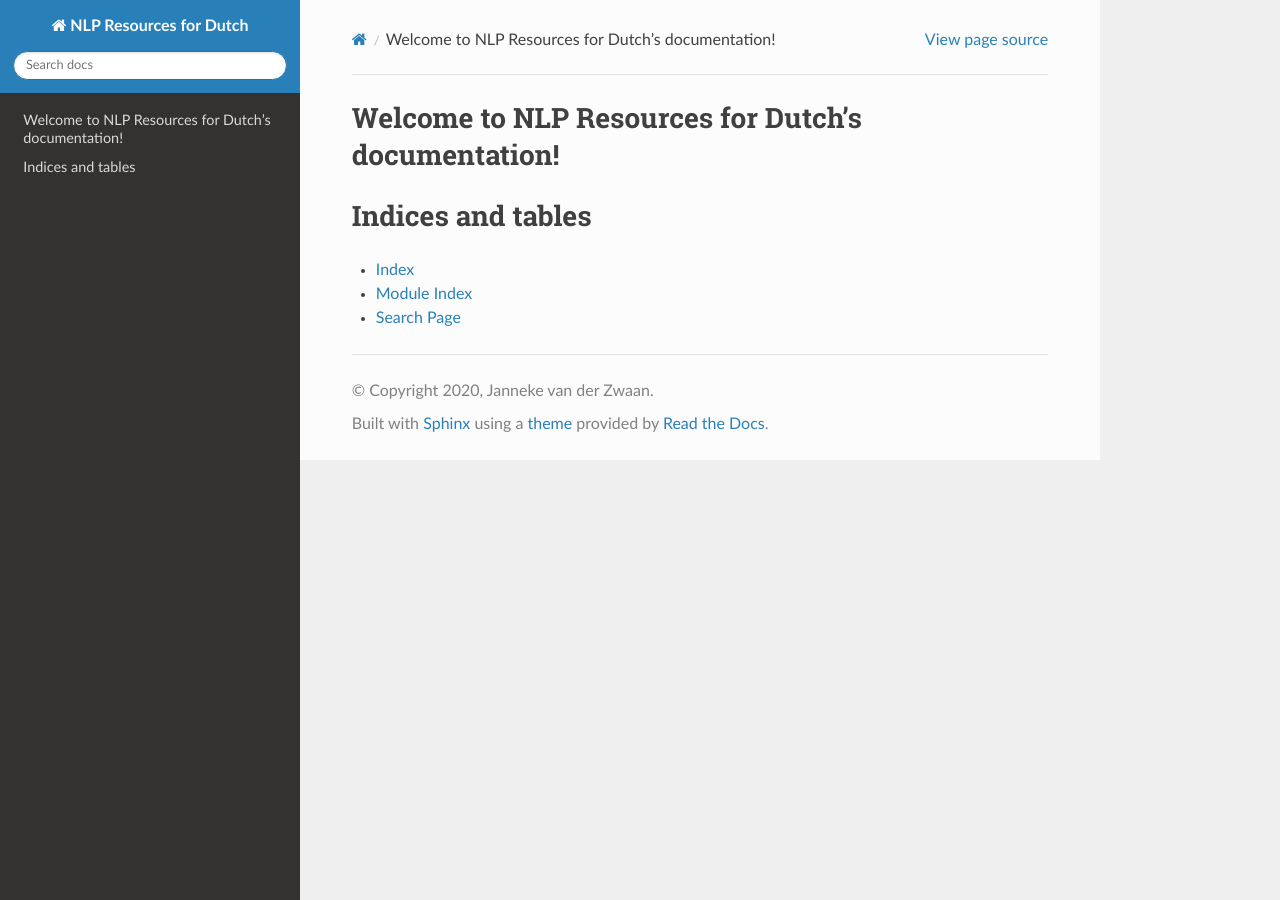
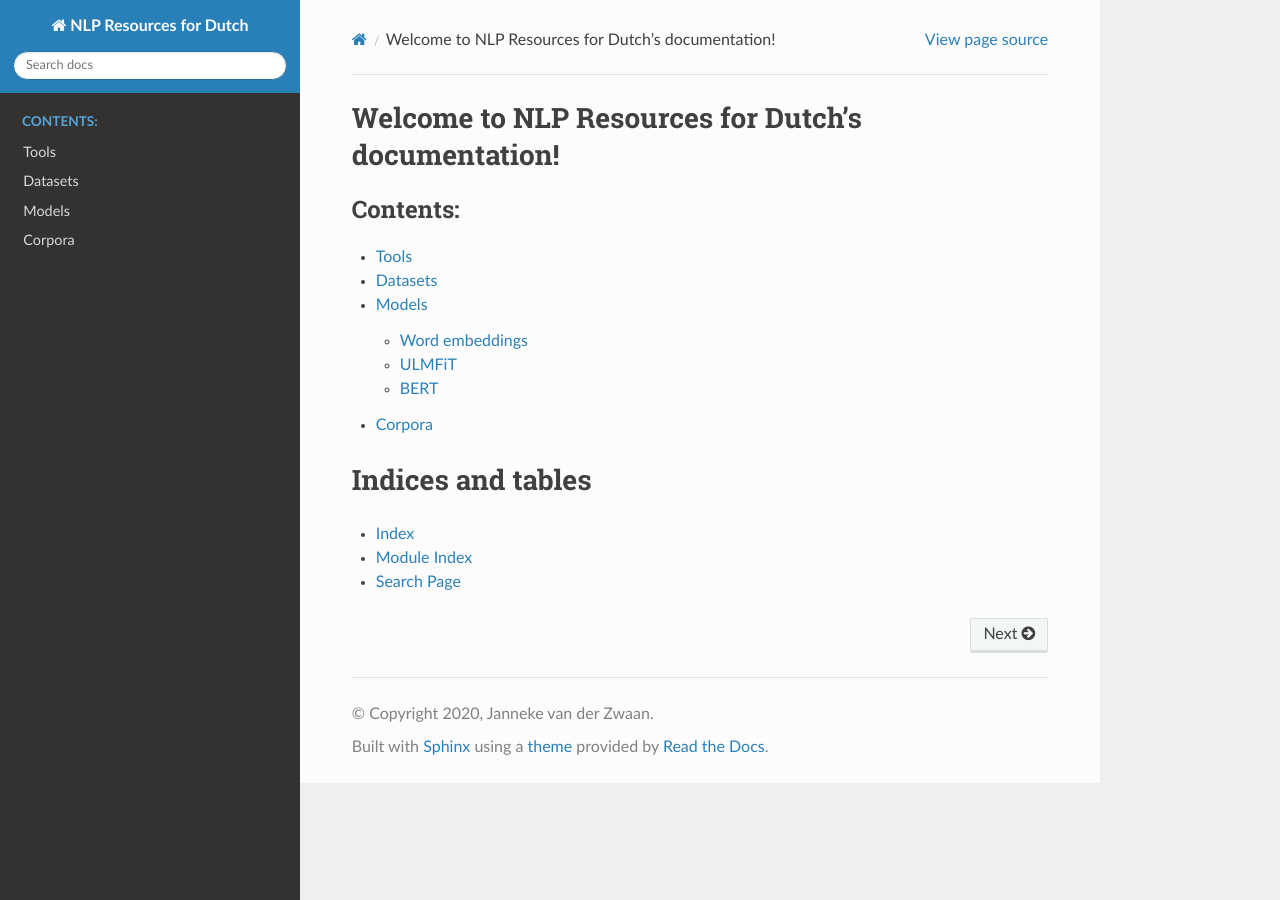
Before and after one commit to jvdzwaan/dutch-nlp-resources, a Sphinx documentation site: the page built from docs/source/index.rst, in a window 1280 px wide. Built offline with Sphinx 7.4.7 and the Read the Docs theme 2.0.0, drawn with Linux system fonts in a browser that asks for light colours.

Commit message:
Add first version of lists of corpora, datasets, models and tools

```diff
--- a/docs/source/index.rst
+++ b/docs/source/index.rst
@@ -10,6 +10,10 @@ Welcome to NLP Resources for Dutch's documentation!
    :maxdepth: 2
    :caption: Contents:
 
+   tools
+   datasets
+   models
+   corpora
 
 
 Indices and tables
```
Also changed, not shown: docs/source/corpora.rst (added, +8 -0 lines), docs/source/datasets.rst (added, +7 -0 lines), docs/source/models.rst (added, +22 -0 lines), docs/source/tools.rst (added, +10 -0 lines).
